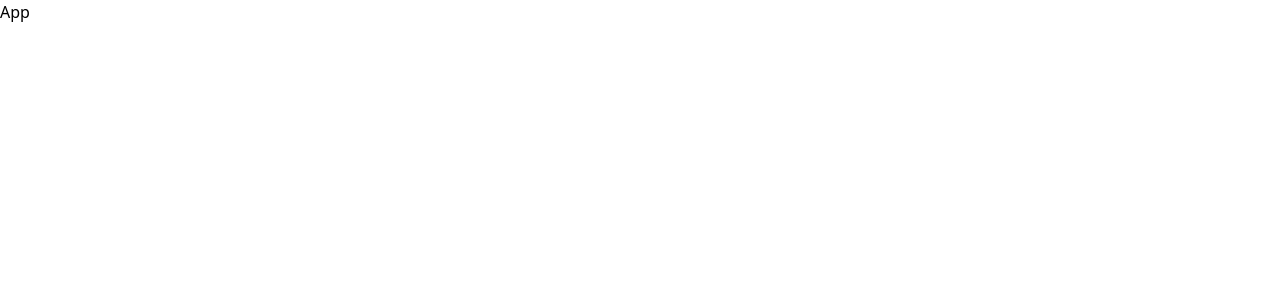
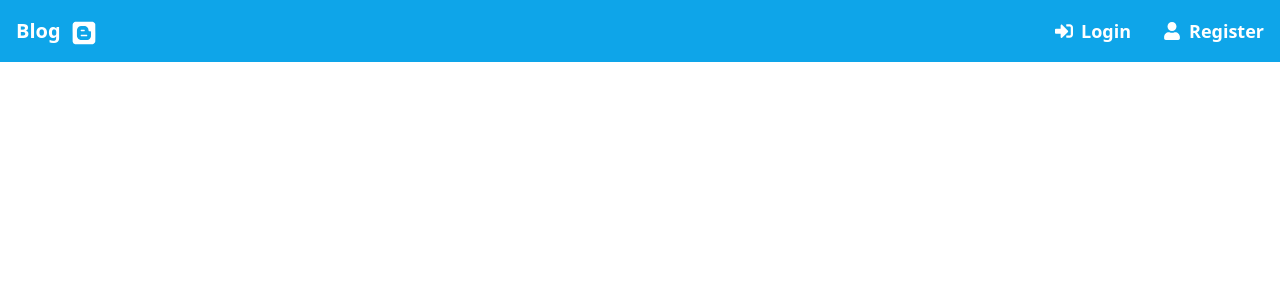
Before and after one commit to emirsahovic/mern-blog-app, a React (Create React App) app in the folder frontend/: page / in a window 1280 px wide. Shown: the top 300 px of the page. Built offline with nearby package versions, Linux system fonts and the light colour scheme; the HTML template or start-up script is replaced by a standard one.

Commit message:
Navbar component

```diff
--- a/frontend/src/App.js
+++ b/frontend/src/App.js
@@ -1,8 +1,11 @@
+import { BrowserRouter as Router } from "react-router-dom";
+import Navbar from "./components/Navbar";
+
 function App() {
   return (
-    <div>
-      App
-    </div>
+    <Router>
+      <Navbar />
+    </Router>
   );
 }
 
--- /dev/null
+++ b/frontend/src/components/Navbar.jsx
@@ -0,0 +1,25 @@
+import { Link } from 'react-router-dom';
+import { FaSignInAlt, FaUser, FaBlogger } from 'react-icons/fa';
+
+const Navbar = () => {
+    return (
+        <nav className="bg-sky-500 p-4">
+            <div className="container mx-auto flex items-center justify-between flex-wrap ">
+                <Link to='/dashboard' className='flex items-center'>
+                    <h2 className="text-white font-bold text-xl mr-2">Blog</h2>
+                    <FaBlogger className='text-3xl text-white pt-1' />
+                </Link>
+                <div className='flex space-x-8'>
+                    <Link to='/login' className='text-white font-semibold text-lg flex items-center'>
+                        <FaSignInAlt className='mr-2' /> Login
+                    </Link>
+                    <Link to='/' className='text-white font-semibold text-lg flex items-center'>
+                        <FaUser className='mr-2' /> Register
+                    </Link>
+                </div>
+            </div>
+        </nav>
+    )
+}
+
+export default Navbar;
```
